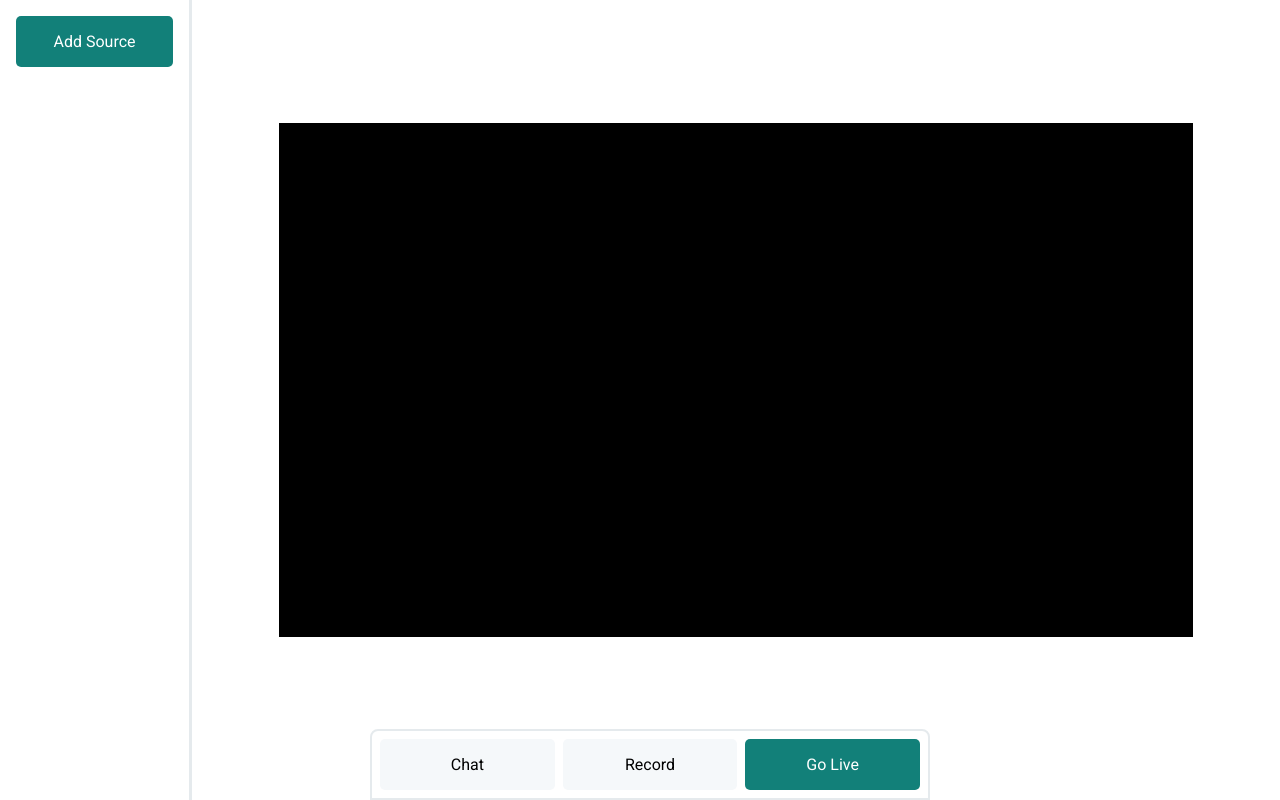
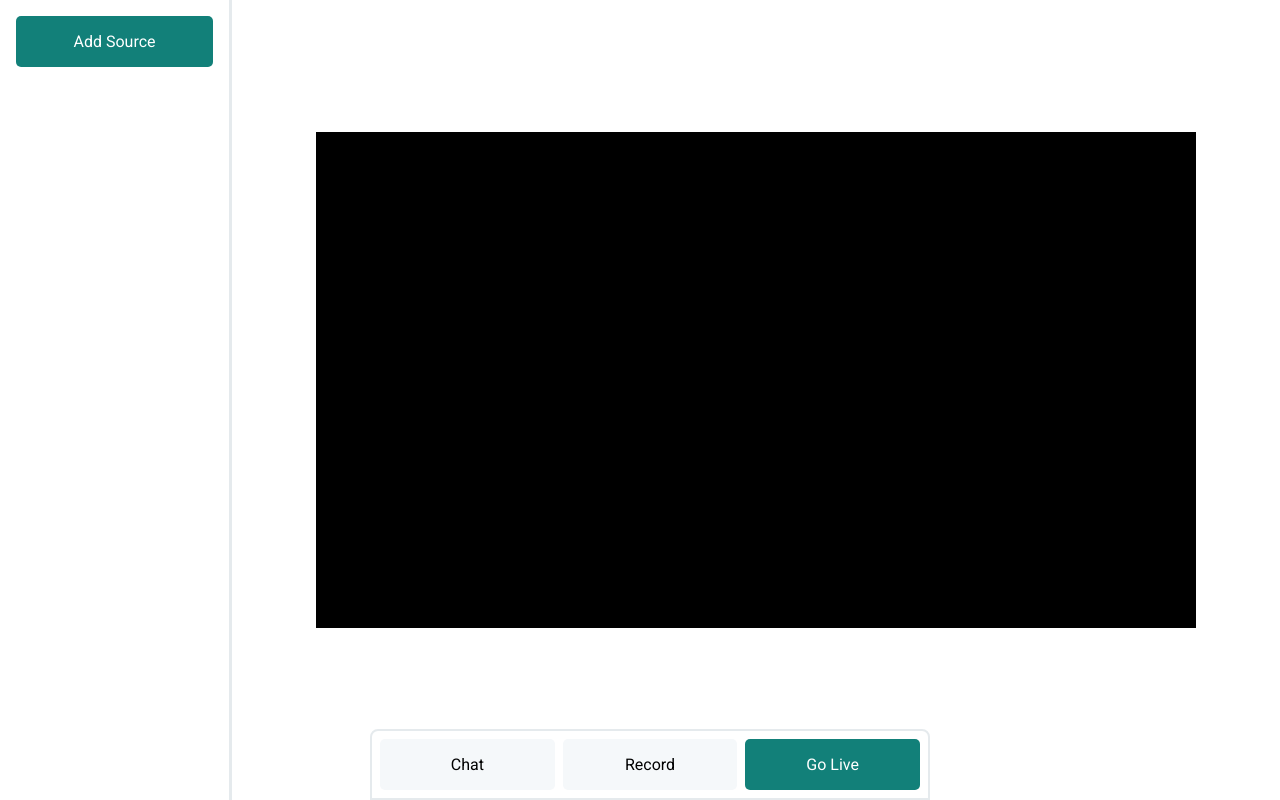
Before and after one commit to Tiemine/melon-app, a Vue app: page / in a window 1280 px wide. Built offline with nearby package versions, Linux system fonts and the light colour scheme.

Commit message:
css adjustments

```diff
--- a/src/App.vue
+++ b/src/App.vue
@@ -124,6 +124,8 @@ body{
     overflow: hidden;
     .left-content{
       width: 15vw;
+      max-width: 320px;
+      min-width: 232px;
       box-sizing: border-box;
       border-right: 3px solid #E5EAED;
       padding: 16px;
```
